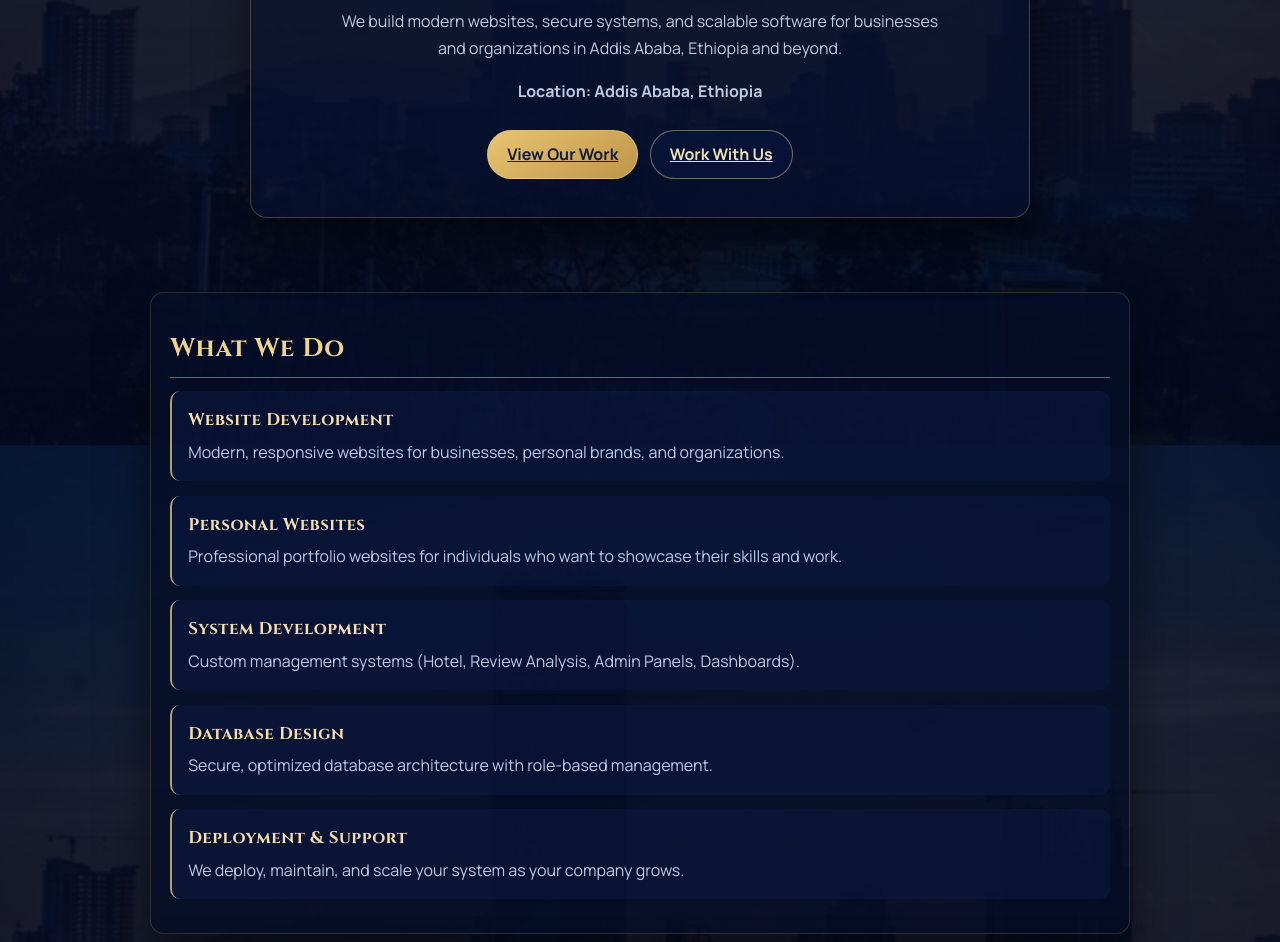
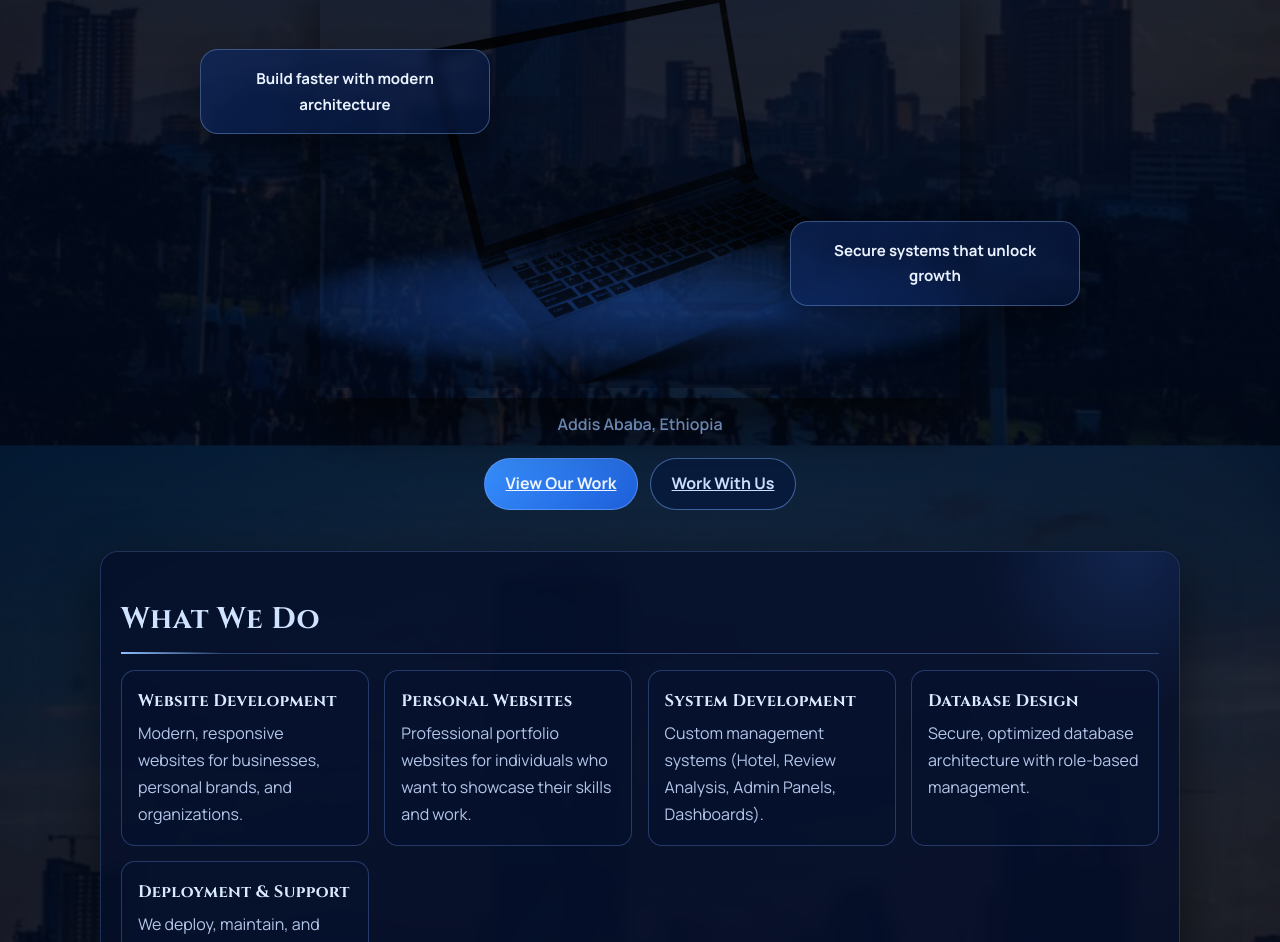
Before and after one commit to Dagmawi06/peak_devs, a website: page index.html in a window 1280 px wide. Shown: the part 412-1354 px from the top of the page. Drawn offline with Linux system fonts and the light colour scheme.

Commit message:
new display

```diff
--- a/index.html
+++ b/index.html
@@ -33,7 +33,10 @@
 <body>
     <!-- NAVBAR -->
     <header>
-        <div class="logo">NIP</div>
+        <div class="logo">
+            <span class="logo-main">NIP</span>
+            <span class="logo-sub">New Innovation Pioneers</span>
+        </div>
         <button class="menu-toggle" type="button" aria-label="Toggle navigation" aria-controls="site-nav" aria-expanded="false">
             <span></span>
             <span></span>
@@ -51,13 +54,20 @@
     <!-- HERO SECTION -->
     <section class="hero" id="home">
         <div class="hero-content">
-            <p class="eyebrow">New Innovation Pioneers</p>
-            <h1>Innovating the <span>Digital Future</span></h1>
-            <p>
-                We build modern websites, secure systems, and scalable software for businesses
-                and organizations in Addis Ababa, Ethiopia and beyond.
+            <p class="eyebrow">Grow Your Digital Presence</p>
+            <h1>Your Growth Starts With <span>Smart Digital Strategy</span></h1>
+            <p class="hero-copy">
+                NIP designs and builds modern websites, custom systems, and business software
+                that help teams scale with confidence.
             </p>
-            <p class="location">Location: Addis Ababa, Ethiopia</p>
+
+            <div class="hero-visual">
+                <div class="float-card card-left">Build faster with modern architecture</div>
+                <img src="lapto.jpg.jpg" alt="Laptop showcase for web and system solutions" class="hero-laptop">
+                <div class="float-card card-right">Secure systems that unlock growth</div>
+            </div>
+
+            <p class="location">Addis Ababa, Ethiopia</p>
             <div class="hero-buttons">
                 <a href="#projects" class="btn-primary">View Our Work</a>
                 <a href="#contact" class="btn-secondary">Work With Us</a>
@@ -66,7 +76,7 @@
     </section>
 
     <!-- SERVICES -->
-    <section class="services" id="services">
+    <section class="services reveal-group" id="services">
         <h2>What We Do</h2>
 
         <div class="service-container">
@@ -98,7 +108,7 @@
     </section>
 
     <!-- PROJECTS -->
-    <section class="projects" id="projects">
+    <section class="projects reveal-group" id="projects">
         <h2>Our Projects</h2>
 
         <div class="project-container">
@@ -120,7 +130,7 @@
     </section>
 
     <!-- ABOUT -->
-    <section class="about" id="about">
+    <section class="about reveal-group" id="about">
         <h2>About Us</h2>
         <p>
             We are a team of passionate developers specializing in backend development,
@@ -130,7 +140,7 @@
     </section>
 
     <!-- CONTACT -->
-    <section class="contact" id="contact">
+    <section class="contact reveal-group" id="contact">
         <h2>Let's Work Together</h2>
 
         <form id="contact-form" novalidate>
@@ -247,6 +257,22 @@
             });
         }
 
+        const revealTargets = document.querySelectorAll(".reveal-group, .card, .project-card");
+        if ("IntersectionObserver" in window && revealTargets.length) {
+            const observer = new IntersectionObserver((entries) => {
+                entries.forEach((entry) => {
+                    if (entry.isIntersecting) {
+                        entry.target.classList.add("is-visible");
+                        observer.unobserve(entry.target);
+                    }
+                });
+            }, { threshold: 0.16 });
+
+            revealTargets.forEach((element) => observer.observe(element));
+        } else {
+            revealTargets.forEach((element) => element.classList.add("is-visible"));
+        }
+
     </script>
 </body>
 </html>
--- a/style.css
+++ b/style.css
@@ -1,14 +1,16 @@
 :root {
-    --ink: #e9edf7;
-    --muted: #c0cae5;
-    --gold: #d9b35d;
-    --gold-soft: #f0d48d;
-    --line: rgba(217, 179, 93, 0.55);
-    --panel: rgba(7, 17, 47, 0.62);
-    --panel-strong: rgba(5, 13, 38, 0.78);
-    --shadow: 0 24px 50px rgba(0, 0, 0, 0.5);
-    --max: 980px;
-    --radius: 14px;
+    --bg-base: #020816;
+    --bg-deep: #020b1f;
+    --ink: #e9f2ff;
+    --muted: #b5c6ea;
+    --accent: #2f82ff;
+    --accent-soft: #7cb2ff;
+    --line: rgba(112, 160, 255, 0.35);
+    --glass: rgba(6, 18, 48, 0.58);
+    --glass-strong: rgba(5, 15, 42, 0.82);
+    --shadow: 0 20px 52px rgba(0, 0, 0, 0.5);
+    --max: 1080px;
+    --radius: 18px;
 }
 
 * {
@@ -19,114 +21,94 @@
 
 html {
     scroll-behavior: smooth;
-    background: #040d2b;
+    background: var(--bg-base);
 }
 
 body {
     font-family: "Manrope", "Segoe UI", sans-serif;
     color: var(--ink);
-    background:
-        linear-gradient(rgba(4, 11, 34, 0.84), rgba(4, 11, 34, 0.92)),
-        radial-gradient(1200px 600px at 55% -20%, rgba(35, 66, 130, 0.38), transparent 60%),
-        url("Addis Ababa Ethiopia (1).jpg") center top / cover no-repeat fixed,
-        linear-gradient(165deg, #040a23 0%, #07133d 42%, #030a1f 100%);
     line-height: 1.7;
     overflow-x: hidden;
-    position: relative;
+    background:
+        linear-gradient(rgba(1, 9, 27, 0.8), rgba(1, 9, 27, 0.9)),
+        radial-gradient(900px 380px at 50% 38%, rgba(27, 87, 198, 0.4), transparent 70%),
+        url("Addis Ababa Ethiopia (1).jpg") center top / cover no-repeat fixed,
+        linear-gradient(180deg, #040f30 0%, #020817 100%);
 }
 
 body::before {
     content: "";
     position: fixed;
     inset: 0;
+    pointer-events: none;
     background:
-        radial-gradient(600px 260px at 50% 26%, rgba(188, 210, 255, 0.16), transparent 65%),
-        linear-gradient(to top, rgba(6, 13, 35, 0.95) 0 34%, rgba(6, 13, 35, 0.5) 54%, transparent 100%);
-    pointer-events: none;
-    z-index: -2;
+        radial-gradient(700px 300px at 50% 34%, rgba(79, 136, 252, 0.2), transparent 70%),
+        linear-gradient(to bottom, rgba(1, 9, 25, 0.38), rgba(1, 7, 20, 0.74));
+    z-index: -1;
 }
 
 body::after {
     content: "";
     position: fixed;
-    right: -140px;
-    bottom: -110px;
-    width: min(105vw, 1100px);
-    height: min(62vh, 520px);
+    inset: 0;
+    pointer-events: none;
     background:
-        radial-gradient(ellipse at 80% 82%, rgba(241, 202, 115, 0.42), transparent 56%),
-        repeating-radial-gradient(
-            ellipse at 78% 86%,
-            transparent 0 15px,
-            rgba(226, 182, 94, 0.13) 16px 20px,
-            transparent 21px 42px
-        );
-    filter: blur(1px);
-    pointer-events: none;
+        radial-gradient(circle at 15% 18%, rgba(130, 175, 255, 0.1) 0 2px, transparent 3px),
+        radial-gradient(circle at 85% 30%, rgba(130, 175, 255, 0.1) 0 2px, transparent 3px),
+        radial-gradient(circle at 32% 72%, rgba(130, 175, 255, 0.08) 0 2px, transparent 3px);
+    background-size: 220px 220px;
+    opacity: 0.35;
     z-index: -1;
 }
 
 h1,
 h2,
 h3,
-.logo,
-.eyebrow {
+.logo-main {
     font-family: "Cinzel", Georgia, serif;
-    letter-spacing: 0.03em;
+    letter-spacing: 0.02em;
 }
 
 header {
     position: fixed;
-    top: 0;
-    left: 0;
-    width: 100%;
+    inset: 0 0 auto 0;
+    z-index: 20;
     display: flex;
     align-items: center;
     justify-content: space-between;
-    padding: 1.05rem 7%;
-    background: rgba(3, 10, 30, 0.83);
-    border-bottom: 1px solid rgba(217, 179, 93, 0.26);
-    backdrop-filter: blur(8px);
-    z-index: 50;
+    gap: 1rem;
+    padding: 1rem 6%;
+    border-bottom: 1px solid rgba(136, 177, 255, 0.24);
+    background: rgba(3, 12, 34, 0.72);
+    backdrop-filter: blur(10px);
 }
 
 .logo {
-    font-size: 2rem;
-    font-weight: 800;
-    color: var(--gold-soft);
-    text-shadow: 0 0 16px rgba(240, 212, 141, 0.2);
+    display: flex;
+    flex-direction: column;
+    line-height: 1.1;
 }
 
-nav {
-    display: flex;
-    align-items: center;
-    gap: 1.45rem;
+.logo-main {
+    font-size: 1.55rem;
+    font-weight: 800;
+    color: #8fc0ff;
 }
 
-nav a {
-    color: #f5ead1;
-    font-weight: 600;
-    font-size: 0.95rem;
-    opacity: 0.92;
-}
-
-nav a:hover {
-    color: var(--gold-soft);
-}
-
-.btn-nav {
-    border: 1px solid rgba(240, 212, 141, 0.55);
-    border-radius: 999px;
-    padding: 0.45rem 1rem;
+.logo-sub {
+    font-size: 0.68rem;
+    color: #c5d9fb;
+    letter-spacing: 0.08em;
+    text-transform: uppercase;
 }
 
 .menu-toggle {
     display: none;
     width: 44px;
     height: 44px;
-    border: 1px solid rgba(217, 179, 93, 0.4);
+    border: 1px solid rgba(124, 178, 255, 0.5);
     border-radius: 12px;
-    background: rgba(8, 18, 49, 0.85);
+    background: rgba(10, 24, 56, 0.88);
 }
 
 .menu-toggle span {
@@ -134,126 +116,225 @@ nav a:hover {
     width: 20px;
     height: 2px;
     margin: 5px auto;
-    background: var(--gold-soft);
+    background: #d9e8ff;
+}
+
+nav {
+    display: flex;
+    align-items: center;
+    gap: 1.4rem;
+}
+
+nav a {
+    color: #dceaff;
+    font-weight: 600;
+    font-size: 0.95rem;
+}
+
+nav a:hover {
+    color: #8fc0ff;
+}
+
+.btn-nav {
+    border: 1px solid rgba(124, 178, 255, 0.54);
+    border-radius: 999px;
+    padding: 0.48rem 1rem;
+    background: rgba(35, 107, 255, 0.2);
 }
 
 section {
     width: min(100%, var(--max));
     margin: 0 auto;
-    padding: 2.1rem 1.2rem;
+    padding: 2.6rem 1.25rem;
 }
 
 section h2 {
-    color: var(--gold-soft);
-    font-size: clamp(1.35rem, 2vw, 1.7rem);
-    margin-bottom: 0.8rem;
+    font-size: clamp(1.3rem, 2.4vw, 1.85rem);
+    color: #cfe2ff;
+    margin-bottom: 1rem;
+    padding-bottom: 0.55rem;
     border-bottom: 1px solid var(--line);
-    padding-bottom: 0.45rem;
-    text-align: left;
 }
 
 .hero {
-    min-height: 88vh;
+    min-height: 100svh;
     display: flex;
     align-items: center;
     justify-content: center;
-    padding-top: 7.5rem;
+    padding-top: 7.6rem;
+}
+
+.hero-content {
+    width: min(100%, 980px);
     text-align: center;
 }
 
-.hero-content {
-    width: min(100%, 780px);
-    background: var(--panel);
-    border: 1px solid rgba(217, 179, 93, 0.3);
-    border-radius: calc(var(--radius) + 3px);
-    box-shadow: var(--shadow);
-    padding: clamp(1.5rem, 3vw, 2.6rem);
-}
-
 .eyebrow {
-    color: var(--gold-soft);
+    color: #9ec4ff;
+    font-weight: 700;
+    font-size: 0.92rem;
     text-transform: uppercase;
-    font-size: clamp(0.78rem, 1.5vw, 0.95rem);
-    margin-bottom: 0.85rem;
+    letter-spacing: 0.11em;
+    margin-bottom: 0.7rem;
 }
 
 .hero h1 {
-    font-size: clamp(2rem, 5vw, 3rem);
-    color: var(--gold);
-    margin-bottom: 0.95rem;
+    font-size: clamp(2rem, 4.7vw, 3.4rem);
+    line-height: 1.15;
+    margin-bottom: 0.8rem;
 }
 
 .hero h1 span {
-    color: #ffe9b3;
+    color: #6aa6ff;
 }
 
-.hero p {
+.hero-copy {
+    max-width: 68ch;
+    margin: 0 auto 1.3rem;
     color: var(--muted);
-    max-width: 64ch;
-    margin: 0 auto 1rem;
+}
+
+.hero-visual {
+    margin: 1.7rem auto 1.2rem;
+    width: min(100%, 880px);
+    min-height: 320px;
+    position: relative;
+    display: grid;
+    place-items: center;
+}
+
+.hero-visual::before {
+    content: "";
+    position: absolute;
+    width: min(100%, 700px);
+    height: 120px;
+    bottom: 26px;
+    border-radius: 50%;
+    background: radial-gradient(ellipse at center, rgba(42, 118, 255, 0.42), rgba(42, 118, 255, 0));
+    filter: blur(8px);
+}
+
+.hero-laptop {
+    position: relative;
+    z-index: 2;
+    width: min(100%, 640px);
+    filter: drop-shadow(0 26px 28px rgba(0, 0, 0, 0.65));
+    mix-blend-mode: multiply;
+    transform: translateY(6px);
+}
+
+.float-card {
+    position: absolute;
+    z-index: 3;
+    width: min(290px, 42vw);
+    padding: 1rem 1.05rem;
+    border: 1px solid rgba(139, 187, 255, 0.35);
+    border-radius: 18px;
+    background: linear-gradient(140deg, rgba(13, 39, 95, 0.72), rgba(8, 26, 71, 0.5));
+    box-shadow: 0 18px 34px rgba(0, 0, 0, 0.38);
+    color: #eaf2ff;
+    font-weight: 700;
+    font-size: 0.94rem;
+    backdrop-filter: blur(6px);
+}
+
+.card-left {
+    left: 0;
+    top: 84px;
+}
+
+.card-right {
+    right: 0;
+    bottom: 86px;
 }
 
 .location {
-    color: #f4ddb1;
-    font-weight: 700;
+    color: #9bc2ff;
+    font-weight: 600;
+    margin-bottom: 1.2rem;
 }
 
 .hero-buttons {
-    margin-top: 1.5rem;
     display: flex;
+    gap: 0.8rem;
     justify-content: center;
-    gap: 0.7rem;
     flex-wrap: wrap;
 }
 
 .hero-buttons a {
-    padding: 0.62rem 1.2rem;
     border-radius: 999px;
+    padding: 0.72rem 1.26rem;
     font-weight: 700;
-    border: 1px solid rgba(240, 212, 141, 0.46);
+    border: 1px solid rgba(120, 171, 255, 0.5);
 }
 
 .btn-primary {
-    background: linear-gradient(145deg, #e8c572, #be9547);
-    color: #101a39;
+    background: linear-gradient(140deg, #3790ff, #1d5ed9);
+    color: #eef5ff;
 }
 
 .btn-secondary {
-    background: rgba(7, 20, 58, 0.8);
-    color: #f0dfb5;
+    background: rgba(6, 23, 61, 0.65);
+    color: #cde0ff;
 }
 
 .services,
 .projects,
 .about,
 .contact {
-    background: var(--panel-strong);
-    border: 1px solid rgba(217, 179, 93, 0.2);
+    position: relative;
+    background: var(--glass-strong);
+    border: 1px solid rgba(118, 164, 245, 0.23);
     border-radius: var(--radius);
     box-shadow: var(--shadow);
-    margin-bottom: 1.15rem;
+    backdrop-filter: blur(6px);
+    margin-bottom: 1.1rem;
+    overflow: hidden;
+}
+
+.services::before,
+.projects::before,
+.about::before {
+    content: "";
+    position: absolute;
+    width: 320px;
+    height: 320px;
+    border-radius: 50%;
+    background: radial-gradient(circle, rgba(78, 138, 255, 0.16), transparent 68%);
+    top: -160px;
+    right: -110px;
+    pointer-events: none;
 }
 
 .service-container,
 .project-container {
     display: grid;
-    gap: 0.9rem;
+    grid-template-columns: repeat(auto-fit, minmax(220px, 1fr));
+    gap: 0.95rem;
 }
 
 .card,
 .project-card {
-    border-left: 2px solid rgba(240, 212, 141, 0.72);
-    background: rgba(14, 28, 72, 0.45);
-    border-radius: 10px;
-    padding: 0.95rem 1rem;
-    text-align: left;
+    background: var(--glass);
+    border: 1px solid rgba(110, 157, 243, 0.3);
+    border-radius: 14px;
+    padding: 1rem;
+    transition: transform 0.35s ease, border-color 0.35s ease, box-shadow 0.35s ease, background 0.35s ease;
+}
+
+.card:hover,
+.project-card:hover {
+    transform: translateY(-6px);
+    border-color: rgba(150, 193, 255, 0.62);
+    box-shadow: 0 18px 30px rgba(8, 22, 52, 0.52);
+    background: linear-gradient(160deg, rgba(16, 41, 97, 0.7), rgba(8, 23, 63, 0.62));
 }
 
 .card h3,
 .project-card h3 {
-    color: #f7ddb0;
-    font-size: 1.05rem;
-    margin-bottom: 0.25rem;
+    color: #dceaff;
+    font-size: 1.03rem;
+    margin-bottom: 0.3rem;
 }
 
 .card p,
@@ -263,34 +344,76 @@ section h2 {
 }
 
 .about p {
-    text-align: left;
+    max-width: 70ch;
 }
+
+.services h2,
+.projects h2,
+.about h2 {
+    position: relative;
+}
+
+.services h2::after,
+.projects h2::after,
+.about h2::after {
+    content: "";
+    position: absolute;
+    left: 0;
+    bottom: -1px;
+    width: 100px;
+    height: 2px;
+    background: linear-gradient(90deg, #8ec0ff, transparent);
+}
+
+.reveal-group,
+.card,
+.project-card {
+    opacity: 0;
+    transform: translateY(20px);
+}
+
+.reveal-group.is-visible,
+.card.is-visible,
+.project-card.is-visible {
+    opacity: 1;
+    transform: translateY(0);
+    transition: opacity 0.7s ease, transform 0.7s ease;
+}
+
+.service-container .card:nth-child(1) { transition-delay: 0.04s; }
+.service-container .card:nth-child(2) { transition-delay: 0.09s; }
+.service-container .card:nth-child(3) { transition-delay: 0.14s; }
+.service-container .card:nth-child(4) { transition-delay: 0.19s; }
+.service-container .card:nth-child(5) { transition-delay: 0.24s; }
+.project-container .project-card:nth-child(1) { transition-delay: 0.04s; }
+.project-container .project-card:nth-child(2) { transition-delay: 0.1s; }
+.project-container .project-card:nth-child(3) { transition-delay: 0.16s; }
 
 form {
     display: grid;
-    gap: 0.7rem;
+    gap: 0.72rem;
 }
 
 form input,
 form textarea {
-    border: 1px solid rgba(217, 179, 93, 0.3);
-    background: rgba(3, 11, 34, 0.7);
+    background: rgba(3, 14, 40, 0.86);
     color: var(--ink);
-    border-radius: 10px;
-    padding: 0.8rem 0.9rem;
+    border: 1px solid rgba(111, 162, 252, 0.34);
+    border-radius: 12px;
+    padding: 0.82rem 0.92rem;
 }
 
 form textarea {
-    min-height: 130px;
+    min-height: 140px;
     resize: vertical;
 }
 
 form button {
-    border: 1px solid rgba(240, 212, 141, 0.6);
+    border: 1px solid rgba(120, 170, 255, 0.56);
     border-radius: 999px;
-    padding: 0.72rem;
-    background: linear-gradient(145deg, #e8c572, #b9893a);
-    color: #101a39;
+    padding: 0.74rem;
+    background: linear-gradient(140deg, #388fff, #1c59ca);
+    color: #eff6ff;
     font-weight: 800;
     cursor: pointer;
 }
@@ -301,21 +424,21 @@ form button {
 }
 
 .form-status.success {
-    color: #89f3c5;
+    color: #7ef0c0;
 }
 
 .form-status.error {
-    color: #ffb7ae;
+    color: #ffb4b4;
 }
 
 footer {
     width: min(100%, var(--max));
-    margin: 0 auto 1.5rem;
-    color: #d6c398;
+    margin: 0 auto 1.4rem;
     text-align: center;
-    font-size: 0.9rem;
-    padding: 0.7rem 1rem;
-    border-top: 1px solid rgba(217, 179, 93, 0.33);
+    color: #bdd5ff;
+    border-top: 1px solid rgba(118, 164, 245, 0.29);
+    padding-top: 0.72rem;
+    font-size: 0.92rem;
 }
 
 .visually-hidden,
@@ -333,7 +456,7 @@ footer {
 
 @media (max-width: 900px) {
     header {
-        padding: 0.95rem 5%;
+        padding: 0.9rem 5%;
     }
 
     .menu-toggle {
@@ -352,10 +475,10 @@ footer {
         opacity: 0;
         overflow: hidden;
         pointer-events: none;
-        border: 1px solid rgba(217, 179, 93, 0.3);
+        border: 1px solid rgba(116, 166, 255, 0.35);
         border-radius: 12px;
-        background: rgba(4, 12, 36, 0.96);
-        transition: max-height 0.25s ease, opacity 0.2s ease;
+        background: rgba(3, 13, 37, 0.97);
+        transition: max-height 0.26s ease, opacity 0.2s ease;
     }
 
     header.mobile-open nav {
@@ -365,27 +488,61 @@ footer {
     }
 
     nav a {
-        padding: 0.65rem 0.9rem;
+        padding: 0.66rem 0.92rem;
     }
 
     .btn-nav {
         border: none;
         border-radius: 0;
-        border-top: 1px solid rgba(217, 179, 93, 0.2);
+        border-top: 1px solid rgba(115, 166, 255, 0.24);
+        background: transparent;
     }
 
     section {
         width: min(100%, 95%);
-        padding: 1.5rem 1rem;
+        padding: 2rem 1rem;
     }
 
     .hero {
-        min-height: 82vh;
-        padding-top: 6.2rem;
+        min-height: 92svh;
+        padding-top: 6.8rem;
+    }
+
+    .hero-visual {
+        min-height: 280px;
+    }
+
+    .hero-laptop {
+        width: min(100%, 540px);
+    }
+
+    .float-card {
+        position: static;
+        width: min(100%, 430px);
+        margin: 0.4rem auto;
+        font-size: 0.9rem;
     }
 
     .hero-buttons {
         flex-direction: column;
+    }
+}
+
+@media (max-width: 580px) {
+    .logo-main {
+        font-size: 1.35rem;
+    }
+
+    .logo-sub {
+        font-size: 0.63rem;
+    }
+
+    .hero h1 {
+        font-size: 1.78rem;
+    }
+
+    .hero-visual {
+        min-height: 240px;
     }
 }
 
@@ -394,4 +551,11 @@ footer {
         animation: none !important;
         transition: none !important;
     }
+
+    .reveal-group,
+    .card,
+    .project-card {
+        opacity: 1 !important;
+        transform: none !important;
+    }
 }
```
Also changed, not shown: lapto.jpg.jpg (added).
